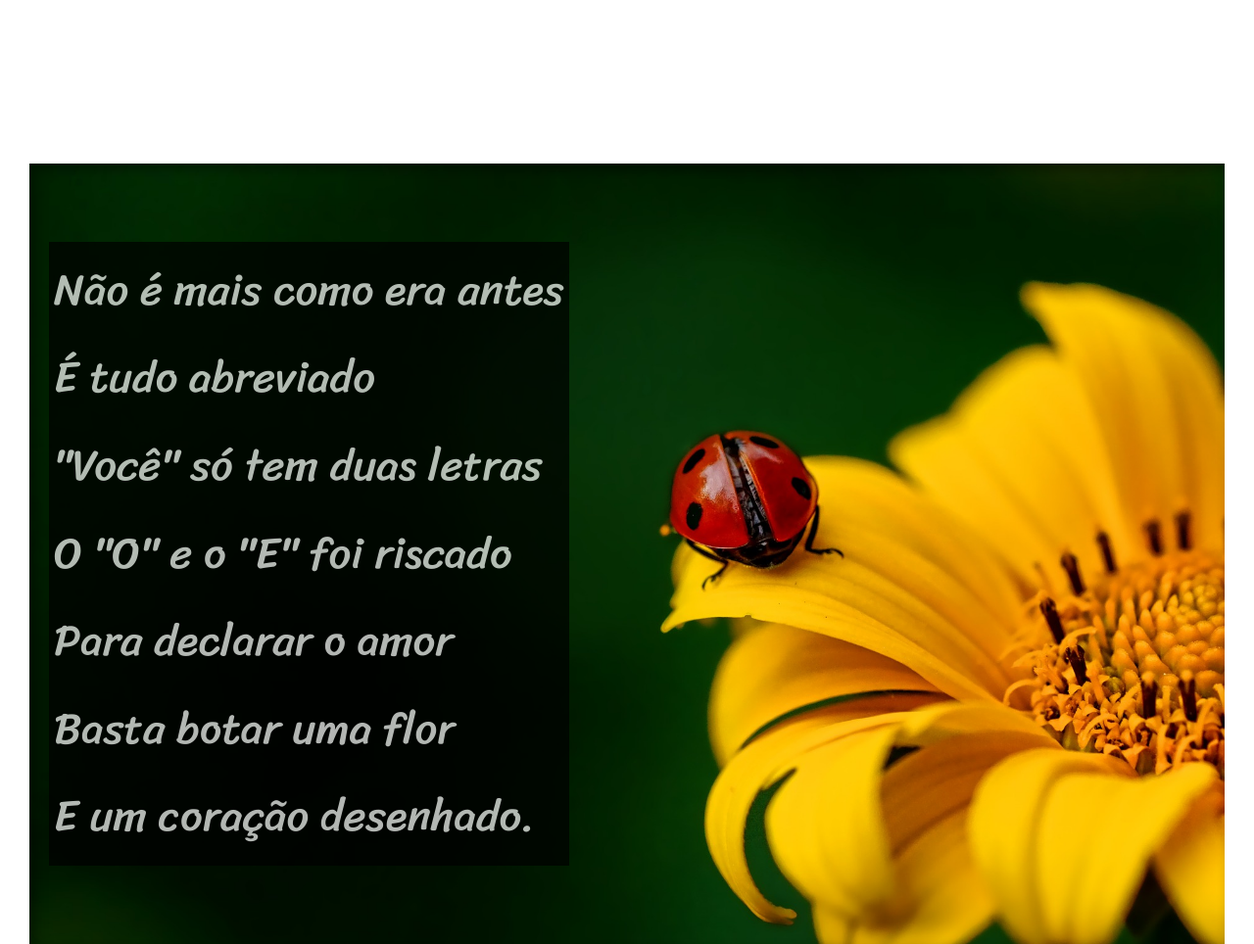
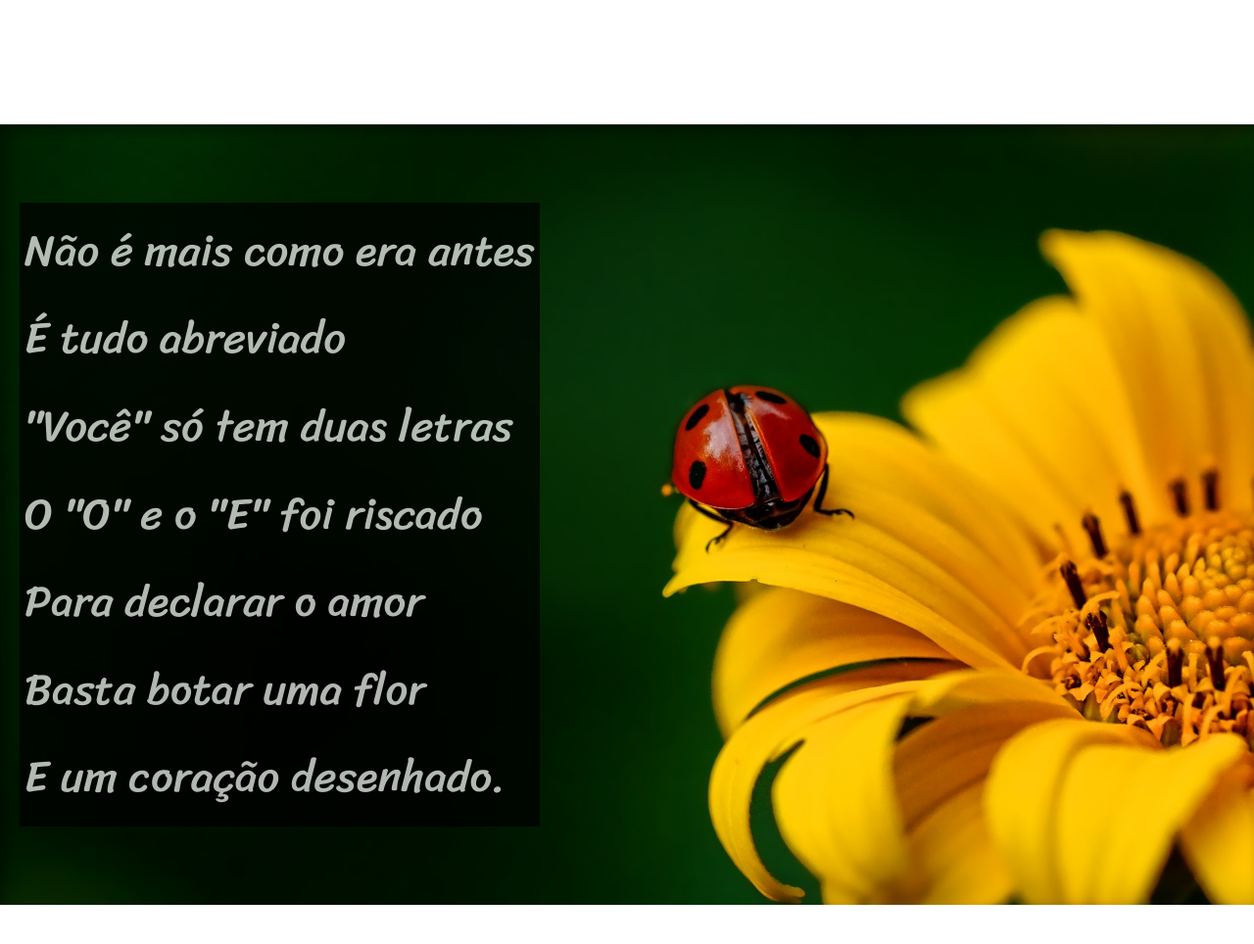
Before and after one commit to joao-pedro-souza/projeto-cordel, a plain HTML site: page index.html in a window 1280 px wide. Shown: the part 1080-2044 px from the top of the page at 98% size. Drawn offline with Linux system fonts and the light colour scheme.

Commit message:
Update style.css

```diff
--- a/style.css
+++ b/style.css
@@ -42,13 +42,11 @@ a:hover {
 }
 
 main {
-    padding: 10px;
     padding-top: 30px;
     font-size: 1.5em;
 }
 
 section {
-    margin: 20px;
     padding: 20px;
     padding-bottom: 80px;
     font-family: var(--fonte-cordel);
@@ -61,7 +59,6 @@ section > p {
 }
 
 #joaninha {
-    margin: 20px;
     padding: 80px 20px;
     background-image: url(imagens/background001.jpg);
     background-position: center center;
```
